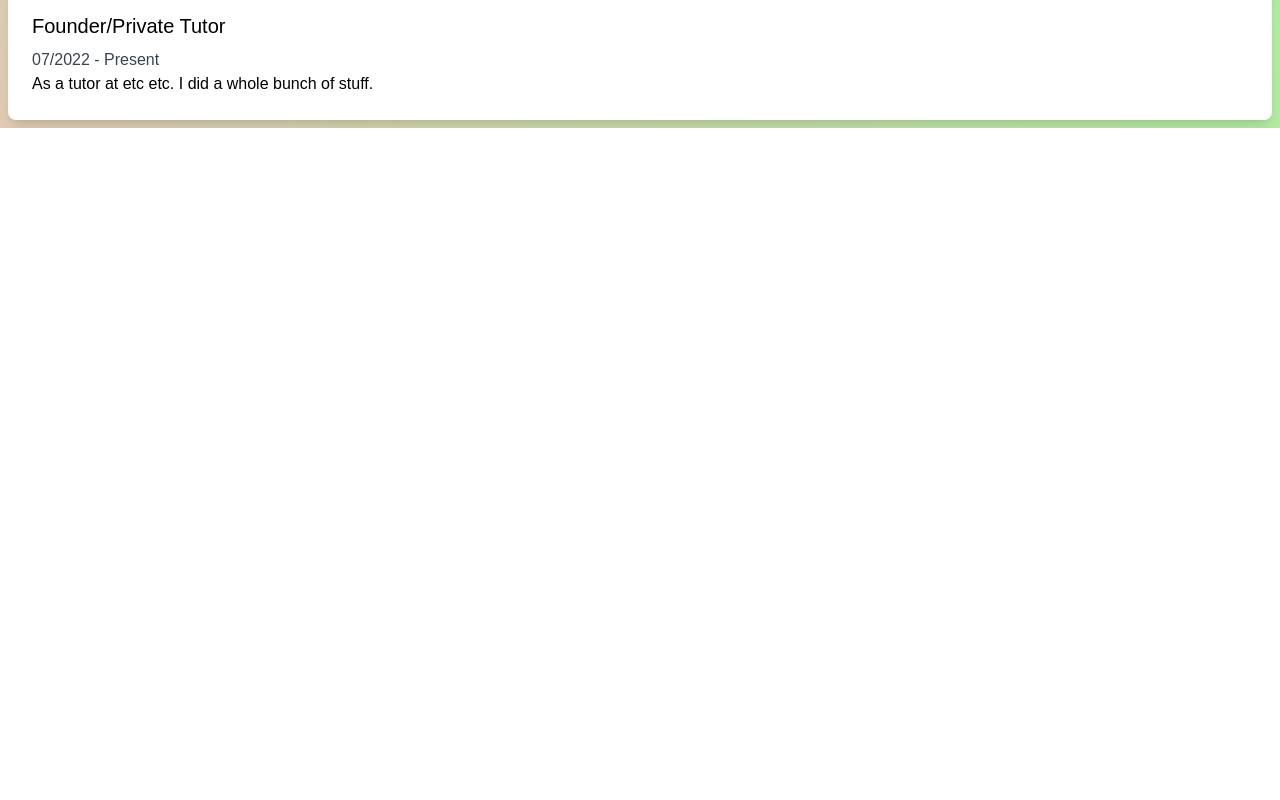
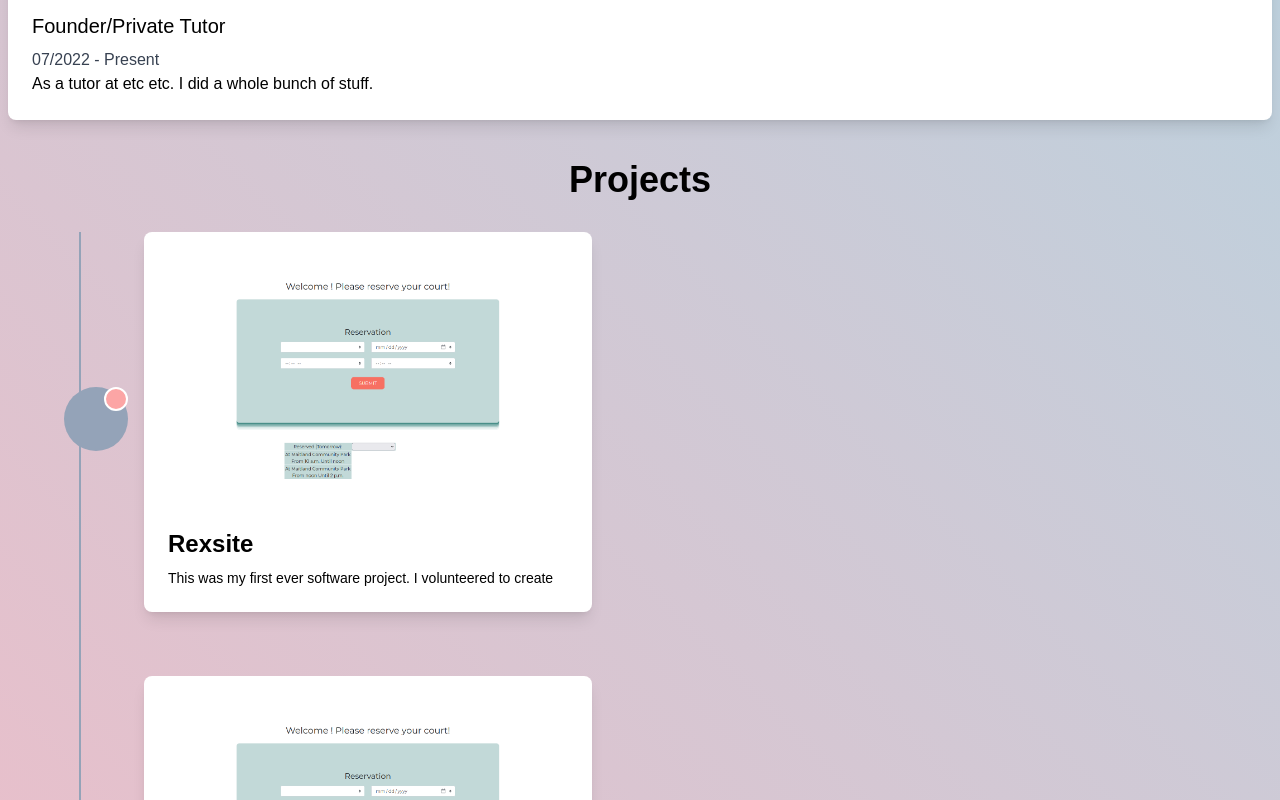
Before and after one commit to taheralfayad/Portfolio, a React (Create React App) app: page / in a window 1280 px wide. Shown: the part 1480-2280 px from the top of the page. Before the commit the page ends 1608 px from the top, so only its background shows below. Built offline with nearby package versions, Linux system fonts and the light colour scheme.

Commit message:
Add projects section, change background gradient

```diff
--- a/src/App.css
+++ b/src/App.css
@@ -25,7 +25,7 @@
 
 body {
   background-size: 300% 300%;
-  background-image: linear-gradient(45deg, #FF4081, #FFB6C1, #98FF98, #228B22);
+  background-image: linear-gradient(45deg, #FF4081, #FFB6C1, #a9d9e6, #99e3f5);
   animation: gradient 10s ease infinite;
 }
 
--- a/src/App.js
+++ b/src/App.js
@@ -3,6 +3,7 @@ import Navbar from './components/Navbar'
 import Greeting from './components/Greeting'
 import About from './components/About'
 import Experience from './components/Experience'
+import Projects from './components/Projects'
 
 function App() {
   return (
@@ -12,6 +13,7 @@ function App() {
             <Greeting/>
             <About/>
             <Experience/>
+            <Projects/>
       </div>
     </div>
   );
--- a/src/components/JobCard.js
+++ b/src/components/JobCard.js
@@ -1,6 +1,6 @@
 import React from 'react';
 
-const JobCard = ({job}) => {
+export default function JobCard() {
     return (
         <div className="w-64 mx-auto bg-white shadow-md rounded-lg overflow-hidden transform transition hover:scale-105 hover:rotate-12 cursor-pointer">
             <div className="relative pb-48">
@@ -17,5 +17,3 @@ const JobCard = ({job}) => {
         </div>
     );
 };
-
-export default JobCard;
--- /dev/null
+++ b/src/components/Project.js
@@ -0,0 +1,20 @@
+const Project = ({ project }) => (
+    <div className="flex items-center mb-16">
+      <div className="flex-shrink-0">
+        <div className="inline-block relative">
+          <div className="h-16 w-16 bg-slate-400 rounded-full"></div>
+          <div className="absolute top-0 right-0 h-6 w-6 bg-red-300 rounded-full border-2 border-white"></div>
+        </div>
+      </div>
+      <div className="ml-4 max-w-md">
+        <div className="bg-white p-6 rounded-lg shadow-lg">
+          <img src={project.image} alt={project.title} className="rounded-lg mb-4 w-full h-64 object-cover" /> {/* <-- added fixed height and object cover here */}
+          <h2 className="text-2xl font-semibold mb-2">{project.title}</h2>
+          <p className="text-sm">{project.description}</p>
+        </div>
+      </div>
+    </div>
+  );
+
+
+  export default Project
--- /dev/null
+++ b/src/components/Projects.js
@@ -0,0 +1,23 @@
+import React from 'react';
+import Project from './Project'
+import rexsite from '../static/rexsite.png'
+
+export default function Projects() {
+  const projects = [
+    { id: 1, title: 'Rexsite', description: 'This was my first ever software project. I volunteered to create ', year: '2023', image: rexsite },
+    { id: 2, title: 'SlackOverflow', description: 'Description for project 2', year: '2022', image: rexsite },
+    { id: 3, title: 'Scribe.py', description: 'Description for project 3', year: '2021', image: rexsite },
+  ];
+
+  return(
+    <div className="p-8 font-poppins">
+      <h1 className="text-4xl font-bold mb-4 text-center">Projects</h1>
+      <div className="relative m-8">
+        <div className="border-r-2 border-slate-400  absolute h-full top-0" style={{ left: '15px' }}></div>
+        {projects.map((project) => (
+          <Project key={project.id} project={project} />
+        ))}
+      </div>
+    </div>
+  )
+}
```
Also changed, not shown: src/static/rexsite.png (added).
